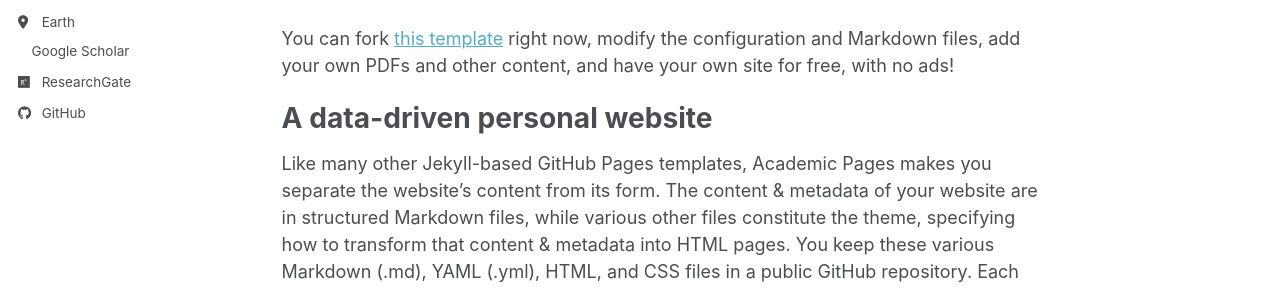
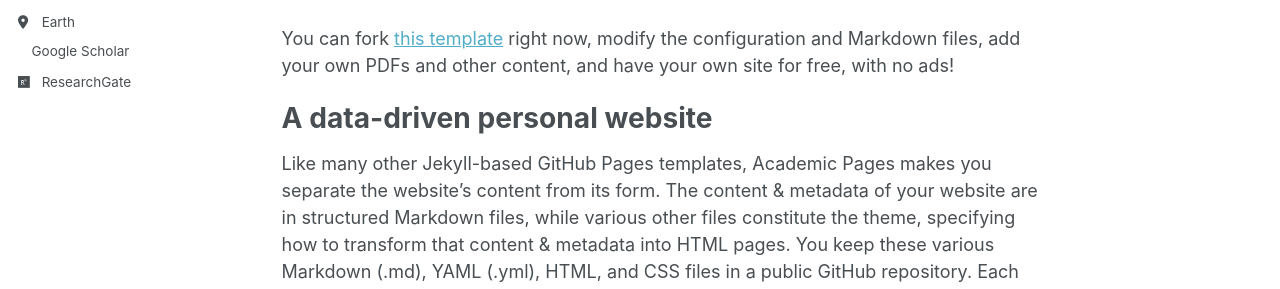
Before and after one commit to LynnYoo0403/LynnYoo0403.github.io, a Jekyll site: the page built from _pages/about.md, in a window 1280 px wide. Shown: the part 386-675 px from the top of the page. Built offline with Jekyll 4.4.1, drawn with Linux system fonts in a browser that asks for light colours; a style sheet for code colours, icons or effects is not loaded.

Commit message:
Update author-profile.html

```diff
--- a/_includes/author-profile.html
+++ b/_includes/author-profile.html
@@ -45,12 +45,6 @@
         <li><a href="{{ author.scopus }}"><i class="ai ai-scopus ai-fw icon-pad-right"></i>Scopus</a></li>
       {% endif %}
 
-      <!-- Font Awesome icons / Repositories and software development -->
-
-      {% if author.github %}
-        <li><a href="https://github.com/{{ author.github }}"><i class="fab fa-fw fa-github icon-pad-right" aria-hidden="true"></i>GitHub</a></li>
-      {% endif %}
-
       <!-- Font Awesome icons / Social media -->
       {% if author.google_plus %}
         <li><a href="https://plus.google.com/+{{ author.google_plus }}"><i class="fab fa-fw fa-google-plus-g icon-pad-right" aria-hidden="true"></i>Google+</a></li>
```
